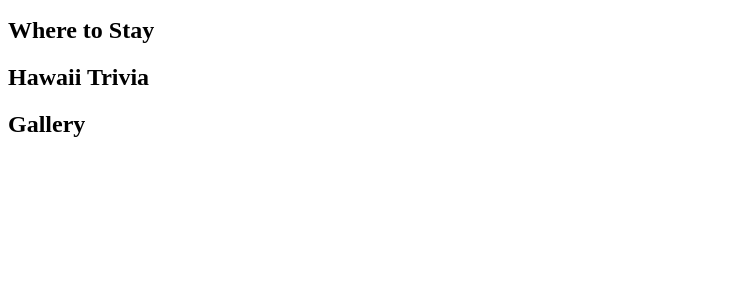
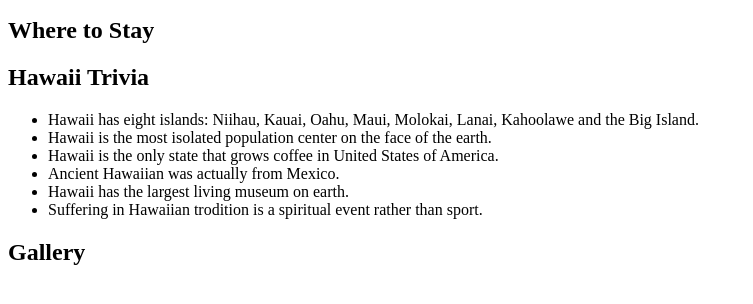
Before and after one commit to a-hirst/Creative1, a plain HTML site: page index.html in a window 1280 px wide. Shown: the part 96-400 px from the top of the page, without its empty margins (0-753 px from the left). Drawn offline with Linux system fonts and the light colour scheme.

Commit message:
Travil Bullet uploaded

```diff
--- a/index.html
+++ b/index.html
@@ -6,6 +6,14 @@
   <h2>Places To Visit</h2>
   <h2>Where to Stay</h2>
   <h2>Hawaii Trivia</h2>
+  <ul id = "HawaiiTrivia">
+    <li>Hawaii has eight islands: Niihau, Kauai, Oahu, Maui, Molokai, Lanai, Kahoolawe and the Big Island.</li>
+    <li>Hawaii is the most isolated population center on the face of the earth.</li>
+    <li>Hawaii is the only state that grows coffee in United States of America.</li>
+    <li>Ancient Hawaiian was actually from Mexico.</li>
+    <li>Hawaii has the largest living museum on earth.</li>
+    <li>Suffering in Hawaiian trodition is a spiritual event rather than sport.</li>
+   </ul>
   <h2>Gallery</h2>
 </body>
 </html>
```
